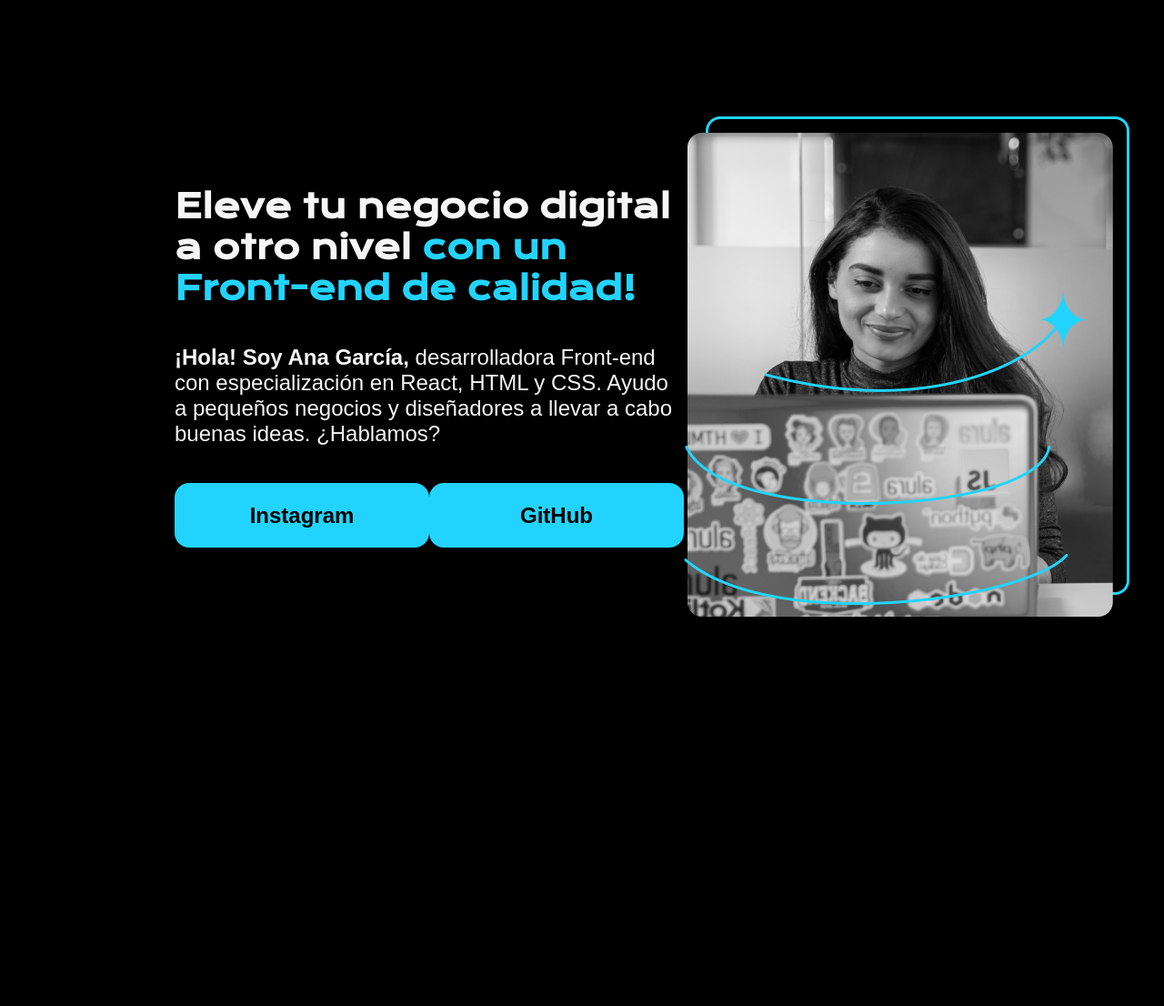
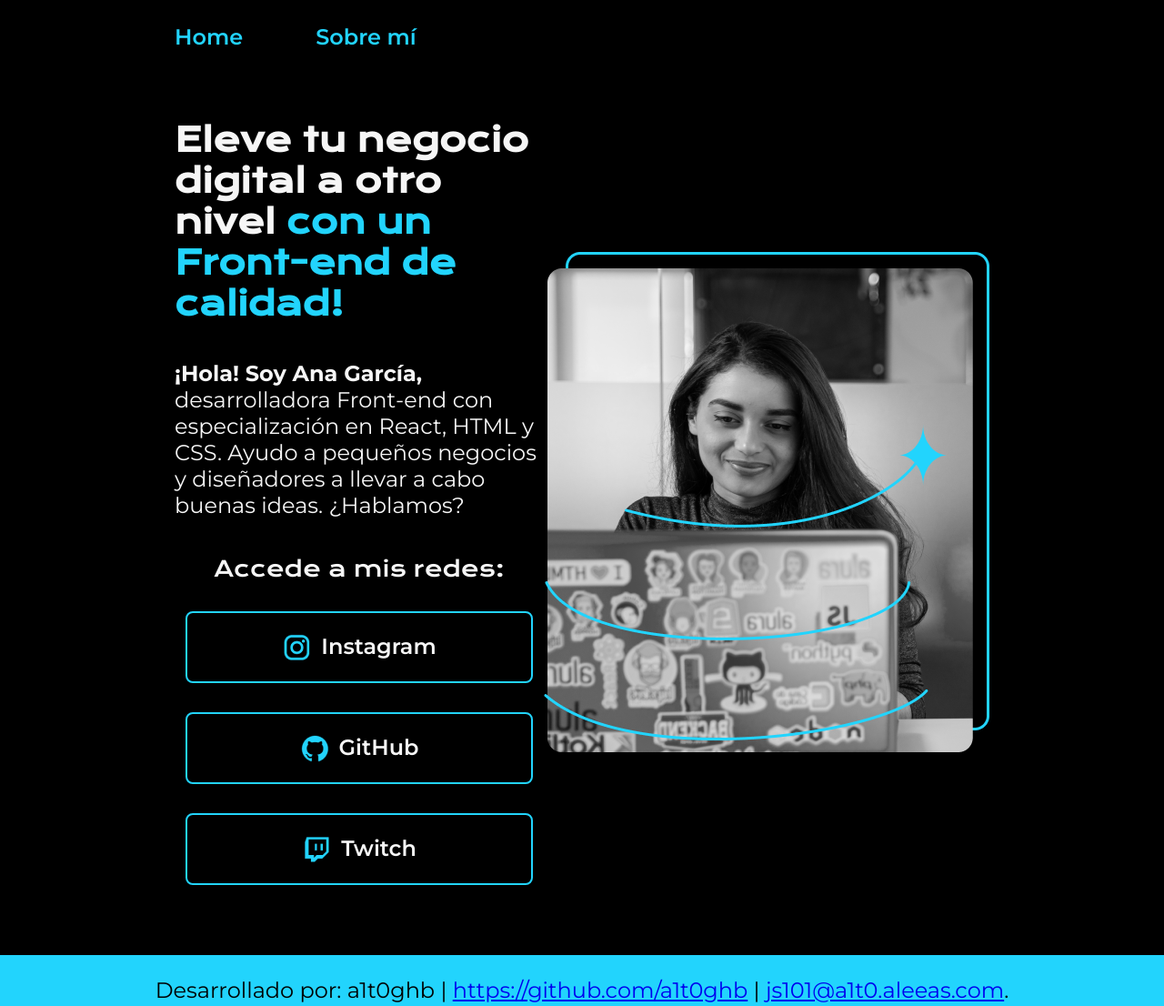
Before and after one commit to a1t0ghb/courses-oracle_one-html_y_css_III-d250823, a plain HTML site: page index.html in a window 1280 px wide. Shown: the whole page at 91% size. Before the commit the page ends 928 px from the top, so only its background shows below. Drawn offline with nearby package versions, Linux system fonts and the light colour scheme.

Commit message:
feat: modify front-end, css style and add page 'about.html'.

```diff
--- a/index.html
+++ b/index.html
@@ -5,25 +5,35 @@
         <meta charset="UTF-8">
         <meta name="viewport" content="width=device-width, initial-scale=1.0">
         <title>Portafolio</title>
-        <link rel="stylesheet" href="style.css">
+        <link rel="stylesheet" href="./styles/style.css">
     </head>
     <body>
         <!-- <h1>Esto es un título.</h1>
         <p>Esto es un párrafo.</p>
         <img src="html5.png" alt="Logo HTML5" /> -->
-        <header></header>
+        <header class="header">
+            <nav class="header-menu">
+                <a class="header-menu-link" href="./index.html">Home</a>
+                <a class="header-menu-link" href="./about.html">Sobre mí</a>
+            </nav>
+        </header>
         <main class="presentacion">
             <section class="presentacion-contenido">
                 <h1 class="presentacion-contenido-titulo">Eleve tu negocio digital a otro nivel <strong class="titulo-destaque">con un Front-end de calidad!</strong></h1>
                 <p class="presentacion-contenido-texto"><strong>¡Hola! Soy Ana García,</strong> desarrolladora Front-end con especialización en React, HTML y CSS. Ayudo a pequeños negocios y diseñadores a llevar a cabo buenas ideas. ¿Hablamos?</p>
                 <!-- 'div' as a 'division' for grouping and organization purposes, with no special nor semantic meaning. -->
                 <div class="presentacion-enlaces">
-                    <a class="presentacion-enlaces-link" href="https://www.instagram.com/">Instagram</a>
-                    <a class="presentacion-enlaces-link" href="https://github.com/">GitHub</a>
+                    <!-- Respect hierarchy oh headers; i.e. 1 SINGLE 'h1' per page. For SEO considerations. -->
+                    <h2 class="presentacion-enlaces-subtitulo">Accede a mis redes:</h2>
+                    <a class="presentacion-enlaces-link" href="https://www.instagram.com/"><img src="./assets/instagram.png" />Instagram</a>
+                    <a class="presentacion-enlaces-link" href="https://github.com/"><img src="./assets/github.png" />GitHub</a>
+                    <a class="presentacion-enlaces-link" href="https://www.twitch.tv/"><img src="./assets/twitch.png" />Twitch</a>
                 </div>
             </section>
-            <img src="Imagem.png" alt="Imagen Ana García trabajando." />
+            <img src="./assets/Imagen.png" alt="Imagen Ana García trabajando." />
         </main>
-        <footer></footer>
+        <footer class="footer">
+            <p>Desarrollado por: a1t0ghb | <a href="https://github.com/a1t0ghb">https://github.com/a1t0ghb</a> | <a href="mailto:js101@a1t0.aleeas.com">js101@a1t0.aleeas.com</a>.</p>
+        </footer>
     </body>
 </html>
--- a/style.css
+++ /dev/null
@@ -1,66 +0,0 @@
-/* IMPORTS. */
-/* IMPORTS - FONTS. */
-@import url('https://fonts.googleapis.com/css2?family=Krona+One&display=swap');
-
-/* Universal changes, for all tags / elements / classes. */
-* {
-    padding: 0;
-    margin: 0;
-}
-
-/* Default HTML tags. */
-body {
-    background-color: #000000;
-    color: #F6F6F6;
-    height: 100vh;                          /* Change height display. */
-    box-sizing: border-box;                 /* Set proper 'box-sizing'. */
-}
-
-/* Custom classes. */
-.titulo-destaque {
-    color: #22D4FD;
-}
-
-/* 'presentacion' as flex box: 'https://css-tricks.com/snippets/css/a-guide-to-flexbox/'. */
-.presentacion {
-    display: flex;                          /* or inline-flex: 'https://css-tricks.com/snippets/css/a-guide-to-flexbox/#aa-display'.*/
-    align-items: center;                    /* 'https://css-tricks.com/snippets/css/a-guide-to-flexbox/#aa-align-items'. */
-    margin: 10% 15%;
-    justify-content: space-between;         /* 'https://css-tricks.com/snippets/css/a-guide-to-flexbox/#aa-justify-content' */
-}
-
-.presentacion-contenido {
-    width: 615px;                           /* According to Figma asset: 'https://www.figma.com/design/D464FfN417KSWJHIUVpMnX/Portafolio---Curso'. */
-    display: flex;
-    flex-direction: column;                 /* Set flow direction as columns: 'https://css-tricks.com/snippets/css/a-guide-to-flexbox/#aa-flex-direction'. */
-    gap: 40px;                              /* According to Figma asset: 'https://www.figma.com/design/D464FfN417KSWJHIUVpMnX/Portafolio---Curso', and as a flexbox property: 'https://css-tricks.com/snippets/css/a-guide-to-flexbox/#aa-gap-row-gap-column-gap'. */
-}
-
-.presentacion-contenido-titulo {
-    font-size: 36px;                        /* According to Figma asset: 'https://www.figma.com/design/D464FfN417KSWJHIUVpMnX/Portafolio---Curso'. */
-    font-family: "Krona One", sans-serif;
-}
-
-.presentacion-contenido-texto {
-    font-size: 24px;                        /* According to Figma asset: 'https://www.figma.com/design/D464FfN417KSWJHIUVpMnX/Portafolio---Curso'. */
-    font-family: "Montserrat", sans-serif;
-}
-
-.presentacion-enlaces {
-    display: flex;
-    justify-content: space-between;
-}
-
-.presentacion-enlaces-link {
-    /* Following specifications according to Figma asset: 'https://www.figma.com/design/D464FfN417KSWJHIUVpMnX/Portafolio---Curso'. */
-    width: 280px;
-    background-color: #22D4FD;
-    text-align: center;
-    padding: 21.5px 0;                      /* Adds ONLY vertical padding, to make 'button' taller. */
-    border-radius: 16px;
-    font-size: 24px;
-    font-family: "Montserrat", sans-serif;
-    font-weight: 600;                       /* According to Google Font's instructions for this specific font, in their CSS class for variable style: 'https://fonts.google.com/specimen/Montserrat' */
-    text-decoration: none;                  /* To eliminate underscore format for hyperlinks. */
-    color: #000000;
-}
--- /dev/null
+++ b/styles/style.css
@@ -0,0 +1,136 @@
+/* IMPORTS. */
+/* IMPORTS - FONTS. */
+/* Google Fonts:
+- 'Krona One': 'https://fonts.google.com/specimen/Krona+One'.
+- 'Montserrat': 'https://fonts.google.com/specimen/Montserrat'.
+*/
+@import url('https://fonts.googleapis.com/css2?family=Krona+One&family=Montserrat:ital,wght@0,100..900;1,100..900&display=swap');
+
+/* Variables declaration. */
+
+/* Declare variables:
+- NOTE: variable's name MUST BEGIN with 2 dashes (--), and it's CASE SENSITIVE.
+- Within ':root' selector: GLOBAL SCOPE.
+- For LOCAL scope, declare variable WITHIN specific selector, not in ':root'.
+- Ref.: 'https://www.w3schools.com/css/css3_variables.asp'.
+ */
+:root {
+    --color-primario: #000000;
+    --color-secundario: #F6F6F6;
+    --color-terciario: #22D4FD;
+    --color-hover: #272727;
+    --fuente-montserrat: "Montserrat", sans-serif;
+    --fuente-krona: "Krona One", sans-serif;
+}
+
+/* Universal changes, for all tags / elements / classes. */
+* {
+    padding: 0;
+    margin: 0;
+}
+
+/* Default HTML tags. */
+body {
+    background-color: var(--color-primario);
+    color: var(--color-secundario);
+    /* height: 100vh; */                         /* Change height display to 100% of VISIBLE screen. */
+    box-sizing: border-box;                 /* Set proper 'box-sizing'. */
+}
+
+/* Custom classes. */
+
+.header {
+    /* Padding: [top], [right], [bottom], [left]. Ref.: 'https://www.w3schools.com/css/css_padding.asp' */
+    padding: 2% 0% 0% 15%;                  /* 2%: trial and error; 0%: no additional to right, nor bottom; 15%: same as left margin in class '.presentacion', to be aligned. */
+}
+
+.header-menu {
+    display: flex;
+    gap: 80px;                              /* According to Figma asset (NEW): 'https://www.figma.com/design/EAQgNcBE5qOCn5qFFYZzNZ/Portafolio---Curso-3'. */
+}
+
+.header-menu-link {
+    /* Following specifications according to Figma asset (NEW): 'https://www.figma.com/design/EAQgNcBE5qOCn5qFFYZzNZ/Portafolio---Curso-3'. */
+    color: var(--color-terciario);
+    font-family: var(--fuente-montserrat);
+    font-weight: 600;                       /* Semibold. */
+    font-size: 24px;
+    text-decoration: none;
+}
+
+/* 'presentacion' as flex box: 'https://css-tricks.com/snippets/css/a-guide-to-flexbox/'. */
+.presentacion {
+    display: flex;                          /* or inline-flex: 'https://css-tricks.com/snippets/css/a-guide-to-flexbox/#aa-display'.*/
+    align-items: center;                    /* 'https://css-tricks.com/snippets/css/a-guide-to-flexbox/#aa-align-items'. */
+    /* padding: 7% 15%; */
+    padding: 6% 15%;
+    justify-content: space-between;         /* 'https://css-tricks.com/snippets/css/a-guide-to-flexbox/#aa-justify-content' */
+}
+
+.presentacion-contenido {
+    width: 615px;                           /* According to Figma asset: 'https://www.figma.com/design/D464FfN417KSWJHIUVpMnX/Portafolio---Curso'. */
+    display: flex;
+    flex-direction: column;                 /* Set flow direction as columns: 'https://css-tricks.com/snippets/css/a-guide-to-flexbox/#aa-flex-direction'. */
+    gap: 40px;                              /* According to Figma asset: 'https://www.figma.com/design/D464FfN417KSWJHIUVpMnX/Portafolio---Curso', and as a flexbox property: 'https://css-tricks.com/snippets/css/a-guide-to-flexbox/#aa-gap-row-gap-column-gap'. */
+}
+
+.presentacion-contenido-titulo {
+    font-size: 36px;                        /* According to Figma asset: 'https://www.figma.com/design/D464FfN417KSWJHIUVpMnX/Portafolio---Curso'. */
+    font-family: var(--fuente-krona);
+}
+
+.titulo-destaque {
+    color: var(--color-terciario);
+}
+
+.presentacion-contenido-texto {
+    font-size: 24px;                        /* According to Figma asset: 'https://www.figma.com/design/D464FfN417KSWJHIUVpMnX/Portafolio---Curso'. */
+    font-family: var(--fuente-montserrat);
+}
+
+.presentacion-enlaces {
+    display: flex;
+    justify-content: space-between;
+    flex-direction: column;
+    align-items: center;                    /* Change allignment of items, along main axis; i.e. vertically, since previously flex-direction was set to 'column': 'https://css-tricks.com/snippets/css/a-guide-to-flexbox/#aa-align-items'. */
+    gap: 32px;                              /* According to Figma asset (NEW): 'https://www.figma.com/design/EAQgNcBE5qOCn5qFFYZzNZ/Portafolio---Curso-3'. */
+}
+
+.presentacion-enlaces-subtitulo {
+    /* Following specifications according to Figma asset (NEW): 'https://www.figma.com/design/EAQgNcBE5qOCn5qFFYZzNZ/Portafolio---Curso-3'. */
+    font-family: var(--fuente-krona);
+    font-size: 24px;
+    font-weight: 400;                       /* 'Regular' according to Figma asset (NEW), and according to Google Fonts page of the Font, a 'regular' font weight is '400': 'https://fonts.google.com/specimen/Krona+One'. */
+}
+
+.presentacion-enlaces-link {
+    /* Following specifications according to Figma asset: 'https://www.figma.com/design/D464FfN417KSWJHIUVpMnX/Portafolio---Curso'. */
+    width: 378px;
+    text-align: center;
+    padding: 21.5px 0;                      /* Adds ONLY vertical padding, to make 'button' taller. */
+    border-radius: 8px;
+    font-size: 24px;
+    font-family: var(--fuente-montserrat);
+    font-weight: 600;                       /* According to Google Font's instructions for this specific font, in their CSS class for variable style: 'https://fonts.google.com/specimen/Montserrat' */
+    text-decoration: none;                  /* To eliminate underscore format for hyperlinks. */
+    color: var(--color-secundario);
+    border: 2px solid var(--color-terciario);            /* Reference for borders: 'https://www.w3schools.com/css/css_border.asp'. */
+    display: flex;
+    justify-content: center;                /* Using it since we're are horizontally / row alligned, not columns. */
+    gap: 10px;                              /* According to Figma asset (NEW): 'https://www.figma.com/design/EAQgNcBE5qOCn5qFFYZzNZ/Portafolio---Curso-3'. */
+}
+
+.presentacion-enlaces-link:hover {          /* Documentation for reference: 'https://www.w3schools.com/cssref/sel_hover.php'. */
+    background-color: var(--color-hover);            /* According to Figma asset (NEW): 'https://www.figma.com/design/EAQgNcBE5qOCn5qFFYZzNZ/Portafolio---Curso-3'. */
+}
+
+.footer {
+    /* Following specifications according to Figma asset (NEW): 'https://www.figma.com/design/EAQgNcBE5qOCn5qFFYZzNZ/Portafolio---Curso-3'. */
+    background-color: var(--color-terciario);
+    padding: 24px;
+    color: var(--color-primario);
+    text-align: center;
+    font-family: var(--fuente-montserrat);
+    font-weight: 400;
+    font-size: 24px;
+}
```
Also changed, not shown: about.html (added, +28 -0 lines), Imagem.png (deleted), assets/Imagen.png (added), assets/github.png (added), assets/instagram.png (added), assets/linkedin.png (added), assets/twitch.png (added), assets/twitter-novo.png (added), assets/twitter.png (added).
